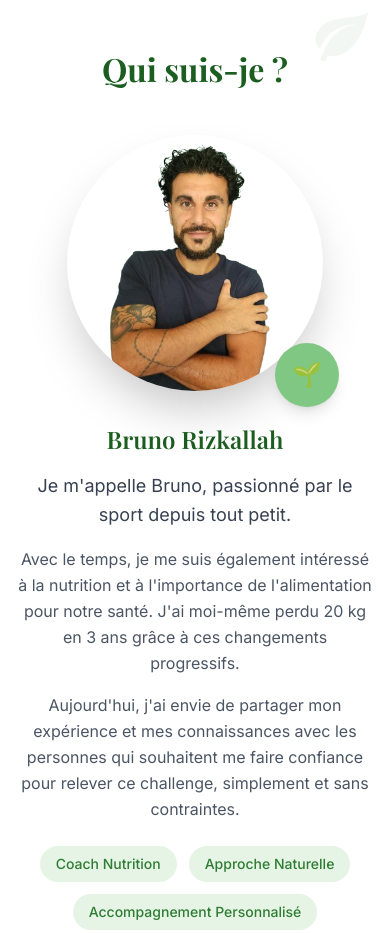
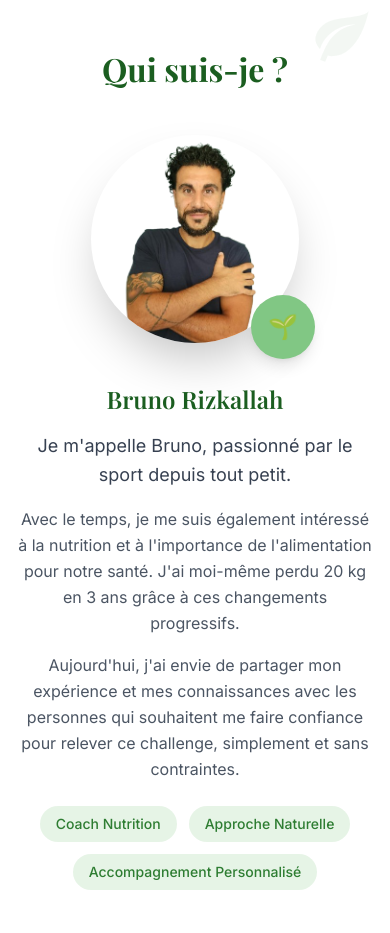
Before and after one commit to wanycode/coach-nono, a plain HTML site: page index.html in a window 390 px wide. Shown: the part 857-1790 px from the top of the page. Drawn offline with nearby package versions, Linux system fonts and the light colour scheme.

Commit message:
Add files via upload

```diff
--- a/index.html
+++ b/index.html
@@ -95,10 +95,10 @@
         </div>
         <div class="max-w-6xl mx-auto relative z-10">
             <h2 class="font-serif text-3xl md:text-5xl font-bold text-nature-darker text-center mb-12 md:mb-16 section-title">Qui suis-je ?</h2>
-            <div class="flex flex-col md:flex-row items-center gap-8 md:gap-12">
+            <div class="flex flex-col md:flex-row items-center gap-10 md:gap-12">
                 <div class="w-full md:w-1/3 flex justify-center">
                     <div class="relative">
-                        <div class="w-64 h-64 md:w-80 md:h-80 rounded-full overflow-hidden shadow-2xl">
+                        <div class="w-52 h-52 sm:w-64 sm:h-64 md:w-80 md:h-80 rounded-full overflow-hidden shadow-2xl">
                             <img src="nono.PNG" alt="Nono Coach Nutrition" class="w-full h-full object-cover object-[position:center_20%]">
                         </div>
                         <div class="absolute -bottom-4 -right-4 w-16 h-16 md:w-20 md:h-20 bg-nature rounded-full flex items-center justify-center shadow-lg">
```
